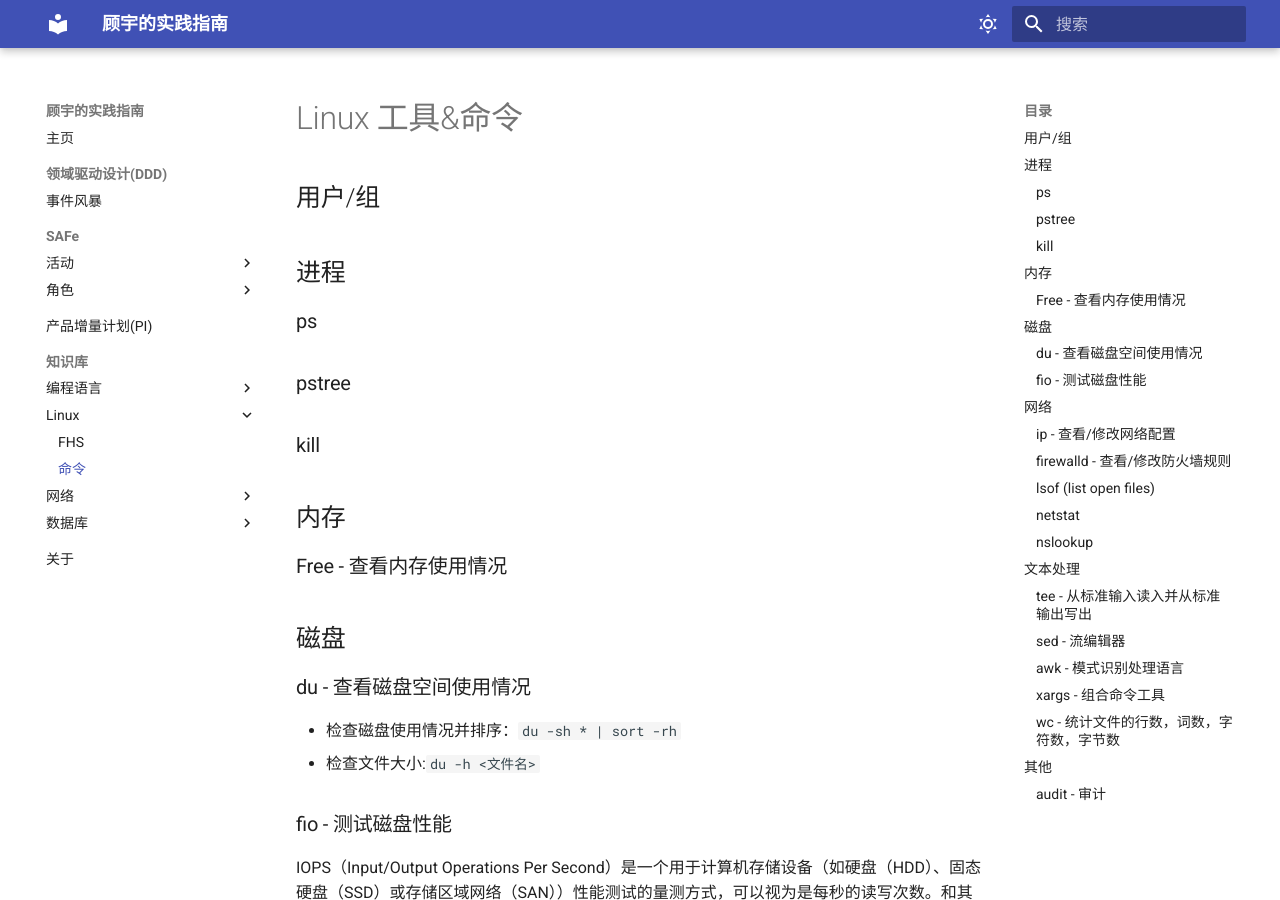
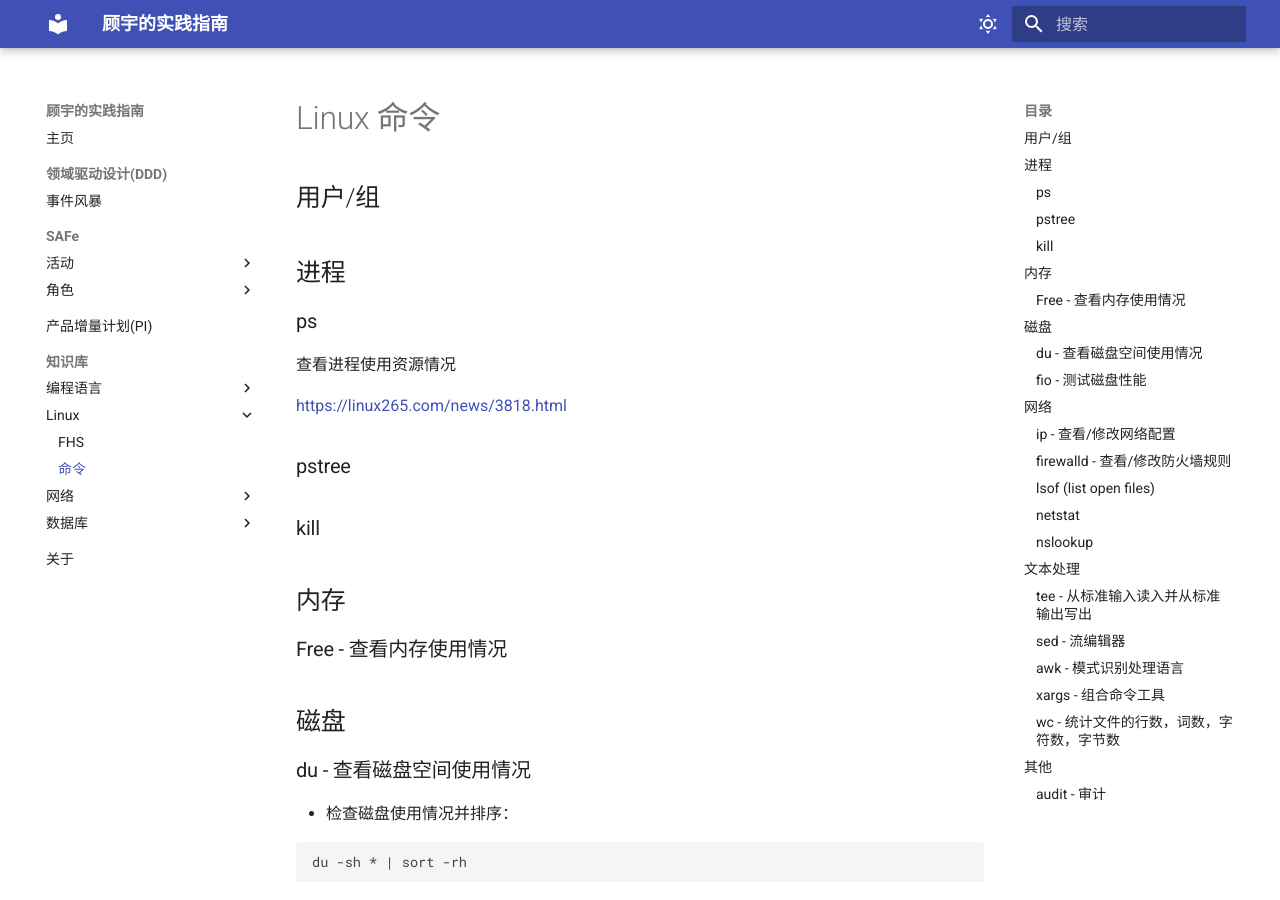
Before and after one commit to wizardbyron/guides, an MkDocs documentation site: the page built from docs/linux/command.md, in a window 1280 px wide and 900 px high. Built offline with MkDocs 1.6.1 and Material for MkDocs 9.7.7, drawn with Linux system fonts in a browser that asks for light colours.

Commit message:
Update mysql, linux command and dns settings.

````diff
--- a/docs/linux/command.md
+++ b/docs/linux/command.md
@@ -1,10 +1,14 @@
-# Linux 工具&命令
+# Linux 命令
 
 ## 用户/组
 
 ## 进程
 
 ### ps
+
+查看进程使用资源情况
+
+<https://linux265.com/news/3818.html>
 
 ### pstree
 
@@ -18,8 +22,17 @@
 
 ### du - 查看磁盘空间使用情况
 
-- 检查磁盘使用情况并排序：`du -sh * | sort -rh`
-- 检查文件大小:`du -h <文件名>`
+- 检查磁盘使用情况并排序：
+
+```shell
+du -sh * | sort -rh
+```
+
+- 检查文件大小:
+
+``` shell
+du -h <文件名>
+```
 
 ### fio - 测试磁盘性能
 
@@ -35,7 +48,7 @@
 
 ### lsof (list open files)
 
-查找端口被占用进程:
+- 查找端口被占用进程:
 
 ```shell
 lsof -i:<端口号>
@@ -45,7 +58,7 @@
 
 centos 安装：`net-tools`
 
-查找端口被占用进程:
+- 查找端口被占用进程:
 
 ```shell
 netstat -tunlp|grep <端口号>
@@ -61,13 +74,13 @@
 
 ### awk - 模式识别处理语言
 
-显示列数据
+- 显示列数据
 
 ``` shell
 awk '{print $1}'
 ```
 
-保存 Kubernetes 镜像
+- 保存 Kubernetes 镜像
 
 ``` shell
 docker save $(docker images|grep "k8s.gcr.io"|awk '{print $3}') > k8s-images.tar
````
Also changed, not shown: docs/db/mysql.md (+4 -0 lines), docs/network/dns.md (+2 -0 lines).
